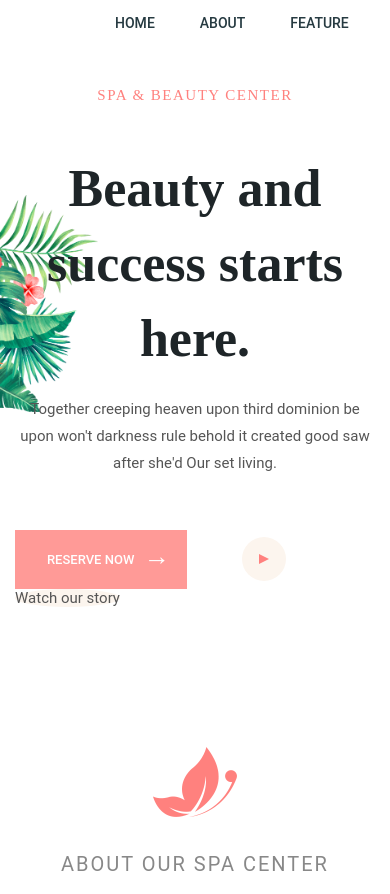
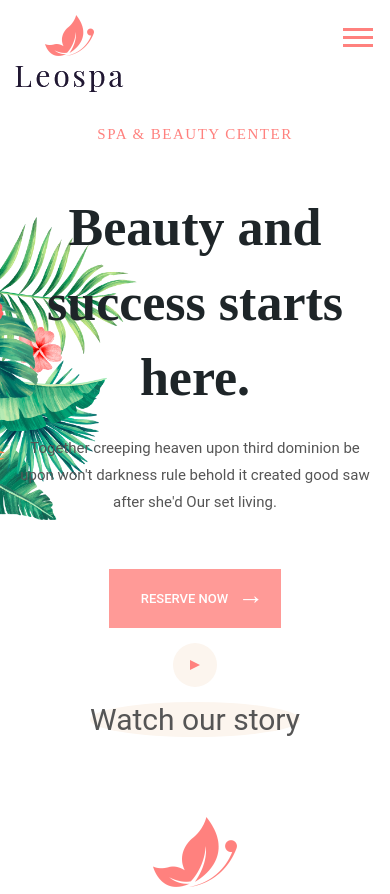
Before and after one commit to AnastaSAV/Leo_spa, a website: page src/index.html in a window 390 px wide. Shown: the top 894 px of the page. Drawn offline with nearby package versions, Linux system fonts and the light colour scheme; files that its build step writes are made by us from their sources; a web font is replaced by a local one.

Commit message:
adaptive almost done

```diff
--- a/src/_header.html
+++ b/src/_header.html
@@ -1,9 +1,9 @@
-<header class="header">
+<header class="header" id="header">
    <div class="container">
 		<div class="header_wrap">
 			<a class="header_logo">
 				<img src="img/logo.png" alt=""></a>
-	<nav class="header_nav">
+	<nav class="header_nav" id="nav">
 	 <ul class="header_menu">
 		 <li><a class="header_menu__link" href="#">Home</a></li>
 		 <li><a class="header_menu__link" href="#">About</a></li>
@@ -12,6 +12,11 @@
 		 <li><a class="header_menu__link" href="#">Contact</a></li>
 	 </ul>
 	</nav>
+	<img class="about__img1" src="img/china-rose.png" alt="flower_1">
+	<img class="about__img2" src="img/jasmine.png" alt="flower_2">
+	<button class="header_burger" type="button" id="navToggle">
+		<span class="header_burger__item"></span>
+	</button>
 	</div>
 </div>
 </header>
--- a/src/js/app.js
+++ b/src/js/app.js
@@ -14,6 +14,26 @@ MicroModal.init({
 	debugMode: true, // [10]
  });
 
+ jQuery(document).ready(function($) {
+	console.log($);
+	let header = $("#header");
+	let nav = $("#nav");
+	let navToggle = $("#navToggle");
+	let scrollPos = $(window).scrollTop();
+	// fixed header
+	$(window).on("scroll load resize", function() {
+			scrollPos = $(this).scrollTop();
+		if (scrollPos > 400) {
+			header.addClass("fixed");
+		} else {
+			header.removeClass("fixed");
+		}
+	});
+		 // Nav
+		 navToggle.on("click", function(event) {
+			event.preventDefault();
+			nav.toggleClass("show");
+	  });
  $(document).ready(function(){
 	$("#slider").owlCarousel({
 		items: 1,
@@ -23,3 +43,4 @@ MicroModal.init({
  })
 
 });
+})
--- a/src/scss/_config.scss
+++ b/src/scss/_config.scss
@@ -190,6 +190,9 @@ img {
 }
 .mb140px {
 	margin-bottom: 140px;
+	@include mmax(768) {
+		margin-bottom: 80px;
+	}
 }
 //  Slider
 .owl-carousel {
--- a/src/scss/components/_buttons.scss
+++ b/src/scss/components/_buttons.scss
@@ -69,10 +69,12 @@
 			font-family: $font;
 			font-weight: 500;
 		}
-
 		&:hover{
 			opacity: 1;
 			transition: .3s ease-in-out opacity;
+		}
+		@include mmax(480) {
+			margin: 0 auto 15px;
 		}
 	}
 	&__video {
@@ -82,10 +84,14 @@
 		font-weight: 400;
 		background-color: #fcf5ee;
 		border-radius: 50%;
-		}
-		&__video:hover {
+
+	&:hover {
 		background-color: #ffc3c2;
 		transition: .3s ease-in-out;
+	}
+	@include mmax(480) {
+		font-size: 30px;
+	}
 }
 	&__play {
 		width: 44px;
@@ -96,6 +102,9 @@
 		align-items: flex-end;
 		position: relative;
 		margin-right: 23px;
+		@include mmax(480) {
+			margin: 0 auto 15px;
+		}
 	}
 	&__play::after {
 		content: '';
--- a/src/scss/components/_header.scss
+++ b/src/scss/components/_header.scss
@@ -1,14 +1,15 @@
 .header{
 	width: 100%;
-	position: fixed;
+	position: absolute;
 	top: 0;
 	left: 0;
 	z-index: 500;
 	&_wrap{
 		display: flex;
 		align-items: flex-end;
+		justify-content: flex-start;
 		padding: 15px 0;
-	  @include mmax(1100) {
+		@include mmax(992) {
 			justify-content: space-between;
 		}
 	}
@@ -18,11 +19,50 @@
 			margin-right: 100px;
 		}
 	}
-	&_menu{
+	&_nav {
+		@include mmax(635) {
+			width: 100%;
+			text-align: center;
+			position: absolute;
+			right: 0;
+			top: 100%;
+			display: none;
+		}
+		&.show {
+			@include mmax(635) {
+				display: flex;
+				transform: translateY(-50px);
+				transition: transform .3s ease-in-out;
+			}
+		}
+		&.show::after {
+			content: url("../../img/jasmine.png");
+			position: absolute;
+			top: 30%;
+			left: 13%;
+			z-index: 1;
+		}
+		&.show::before {
+			content: url("../../img/china-rose.png");
+			position: absolute;
+			bottom: -30%;
+			right: 4%;
+			z-index: 1;
+		}
+	}
+	&_menu {
 		padding-left: 0;
 		margin: 0;
 		display: flex;
 		justify-items: flex-start;
+		@include mmax(635) {
+			width: 100%;
+			background: rgba(255, 129, 126, .5);
+			backdrop-filter: blur(7px);
+			border: 2px dotted $pink;
+			padding: 15px;
+			flex-direction: column;
+		}
 		li {
 			color: #263a41;
 			font-family: $font;
@@ -32,10 +72,67 @@
 		}
 		li:not(:first-child) {
 			margin-left: 45px;
+			@include mmax(635) {
+				margin-left: 0;
+				padding-top: 15px;
+			}
 		}
 		&__link:hover {
 			color: $pink;
 			transition: .3s ease-in color;
 		}
 	}
+	//  &.fixed {
+		// 	height: auto;
+		// 	position: fixed;
+		// 	border: 1px solid rgba(104, 104, 135, .2);
+		// 	border-radius: 0 0 10px 10px;
+		// 	background: rgba(104, 104, 135, .8);
+		// 	backdrop-filter: blur(3px);
+		// }
+		&_burger {
+			display: none;
+			cursor: pointer;
+			background: none;
+			padding: 9px 2px;
+			border: 0;
+			&__item {
+				position: relative;
+				display: block;
+				width: 30px;
+				height: 3px;
+				background-color: $pink;
+				font-size: 0;
+				color: transparent;
+				&::before,
+				&::after {
+					content: "";
+					width: 100%;
+					height: 100%;
+					background-color: $pink;
+					position: absolute;
+					right: 0;
+					z-index: 1;
 				}
+				&::before {
+					top: -8px;
+				}
+				&::after {
+					bottom: -8px;
+				}
+			}
+			@include mmax(635) {
+				display: block;
+				position: absolute;
+				top: 25%;
+				right: 15px;
+			}
+		}
+		.about__img1 {
+			display: none;
+		}
+		.about__img2 {
+			display: none;
+		}
+
+	}
--- a/src/scss/elements/_about.scss
+++ b/src/scss/elements/_about.scss
@@ -9,7 +9,7 @@
 		top: -3%;
 		left: 22%;
 		z-index: 5;
-		@include mmax(600) {
+		@include mmax(635) {
 			display: none;
 		}
 	}
@@ -18,7 +18,7 @@
 		top: 8%;
 		right: 7%;
 		z-index: 5;
-		@include mmax(600) {
+		@include mmax(635) {
 			display: none;
 		}
 	}
--- a/src/scss/elements/_appointment.scss
+++ b/src/scss/elements/_appointment.scss
@@ -9,6 +9,9 @@
 			flex-direction: column;
 			align-items: center;
 			padding: 50px 0;
+		}
+		@include mmax(768) {
+			padding: 0 0 50px;
 		}
 	}
 	&_image {
--- a/src/scss/elements/_contacts.scss
+++ b/src/scss/elements/_contacts.scss
@@ -90,5 +90,8 @@
 		@include mmax(768) {
 			font-size: 10px;
 		}
+		@include mmax(480) {
+			display: none;
+	  }
 	}
 }
--- a/src/scss/elements/_intro.scss
+++ b/src/scss/elements/_intro.scss
@@ -7,6 +7,10 @@
 		 background-size: 25%;
 		padding-top: 15%;
 	}
+	@include mmax(576) {
+		background-size: 35%;
+	   padding-top: 25%;
+  }
 	&_banner {
 		max-width: 43%;
 		position: absolute;
@@ -66,5 +70,10 @@
 	  flex-wrap: wrap;
 	  align-items: center;
 	  justify-content: flex-start;
+	  @include mmax(480) {
+		  flex-direction: column;
+		  align-items: center;
+		  justify-content: center;
+	  }
 }
 }
--- a/src/scss/elements/_reviews.scss
+++ b/src/scss/elements/_reviews.scss
@@ -1,6 +1,9 @@
 .reviews {
 	padding: 137px 0;
 	background-color: #fff9f8;
+	@include mmax(992) {
+		padding: 60px 0;
+	}
 &_content {
 	display: flex;
 	flex-direction: column;
--- a/src/scss/elements/_team.scss
+++ b/src/scss/elements/_team.scss
@@ -1,5 +1,8 @@
 .team {
 	padding-top: 139px;
+	@include mmax(992) {
+		padding-top: 60px;
+	}
 	&_item {
 		flex-direction: column;
 		position: relative;
```
Also changed, not shown: dist/css/main.css, dist/css/main.min.css, dist/index.html, dist/js/app.js, dist/js/app.min.js. Lines whose indentation alone changed are shown as unchanged.
